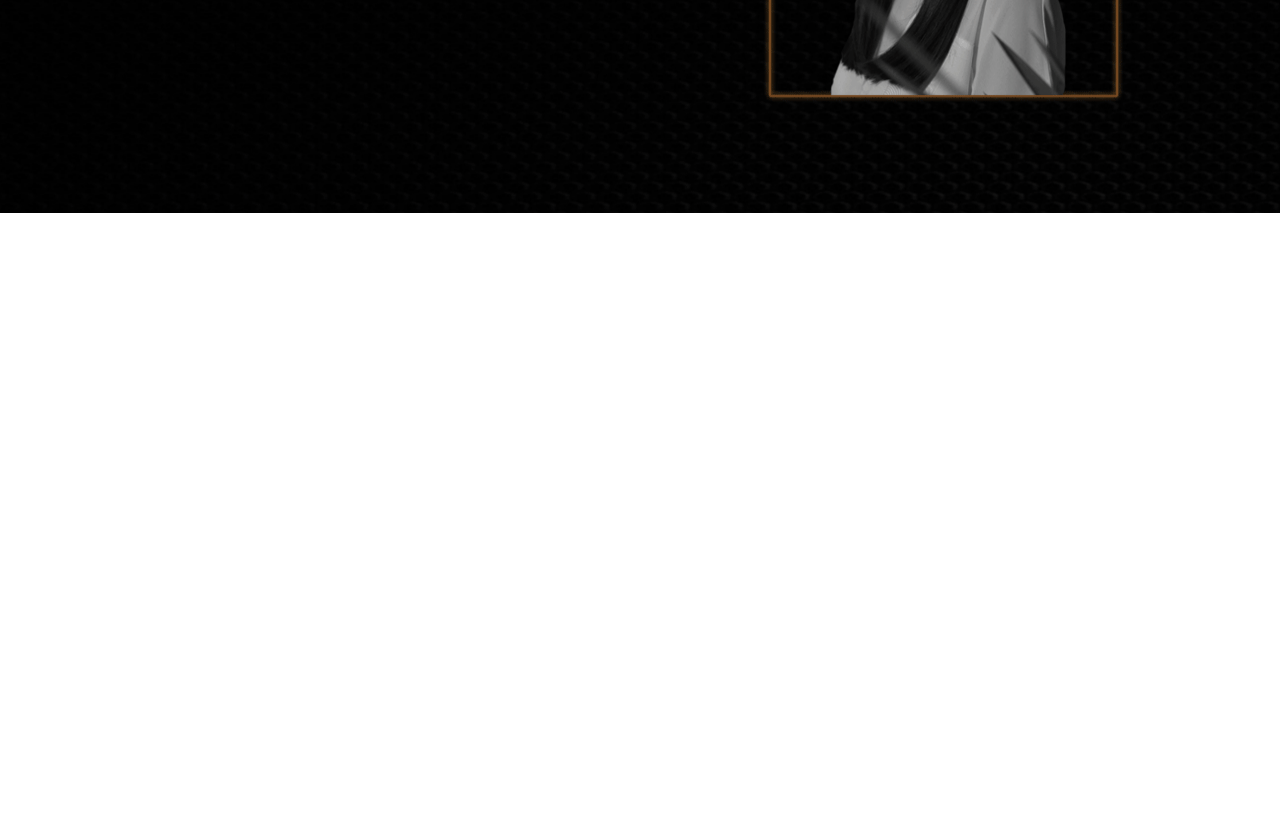
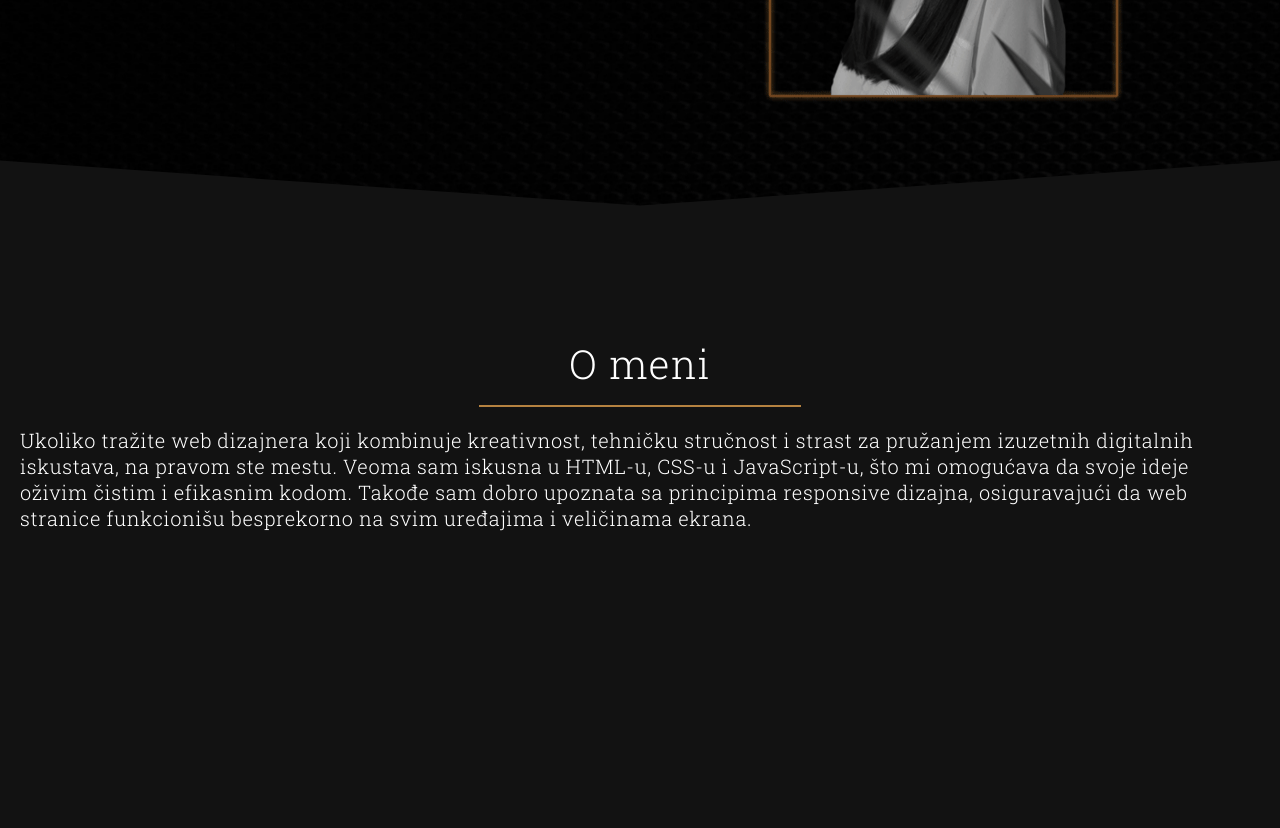
Before and after one commit to maricmina/portfolio, a plain HTML site: page index.html in a window 1280 px wide. Shown: the part 532-1360 px from the top of the page. Before the commit the page ends 800 px from the top, so only its background shows below. Drawn offline with nearby package versions, Linux system fonts and the light colour scheme; a web font is replaced by a local one.

Commit message:
Add files via upload

```diff
--- a/index.html
+++ b/index.html
@@ -7,8 +7,7 @@
     <meta name="author" content="mailto:mina.maric.55.22@ict.edu.rs" />
     <meta name="keywords" content="Web dizajn, Portfolio, Website, Web Developer, HTML, CSS, Mina Maric, Mina, Maric" />
     <meta name="description" content="Moj cilj je da vašu ideju realizujem na najkvalitetniji, najbrži i najefikasniji način." />
-    <!-- <link rel="preconnect" href="https://fonts.googleapis.com"> -->
-    <!-- <link rel="preconnect" href="https://fonts.gstatic.com" crossorigin> -->
+    <link rel="stylesheet" href="https://cdnjs.cloudflare.com/ajax/libs/font-awesome/4.7.0/css/font-awesome.min.css">
     <link href="https://fonts.googleapis.com/css2?family=Bitter&family=Crimson+Text&family=DM+Serif+Display&family=Figtree:wght@400;600&family=Manrope:wght@400;600&family=Montserrat:wght@400;600&family=Playfair+Display&display=swap" rel="stylesheet">
     <link rel="shortcut icon" href="assets/images/favicon.ico" />
     <link rel="stylesheet" href="assets/css/style.css" type="text/css" />
@@ -17,16 +16,16 @@
 </head>
 
 <body>
-    <header>
+    <header id="zaglavlje">
         <section id="meni">
             <div id="logo"><a href="index.html"><h1>MM</h1></a></div>
             <div id="navigacija">
                 <nav>
                     <ul>
                         <li><a href="index.html" class="col"><span>Početna</span></a></li>
-                        <li><a href="o-meni.html" class="col col2">O meni</a></li>
-                        <li><a href="utisci.html" class="col1">Utisci</a></li>
-                        <li><a href="kontakt.html"class="col1">Kontakt</a></li>
+                        <li><a href="index.html#o-meni" class="col col2">O meni</a></li>
+                        <li><a href="index.html#utisci" class="col1">Utisci</a></li>
+                        <li><a href="index.html#kontakt"class="col1">Kontakt</a></li>
                     </ul>
                 </nav>
             </div>
@@ -39,5 +38,19 @@
             </div>
         </section>
     </header>
+    <div id="skew"></div> <div id="skew1"></div><br/>
+    <main>
+        <section id="o-meni">
+            <div id="o-meni-tekst">
+                <h1> O meni </h1>
+                <hr/>
+                <p>
+                    Ukoliko tražite web dizajnera koji kombinuje kreativnost, tehničku stručnost i strast za pružanjem izuzetnih digitalnih iskustava, na pravom ste mestu.
+                    Veoma sam iskusna u HTML-u, CSS-u i JavaScript-u, što mi omogućava da svoje ideje oživim čistim i efikasnim kodom. Takođe sam dobro upoznata sa principima responsive dizajna,
+                    osiguravajući da web stranice funkcionišu besprekorno na svim uređajima i veličinama ekrana.
+                </p>
+            </div>
+        </section>
+    </main>
 </body>
 </html>
```
